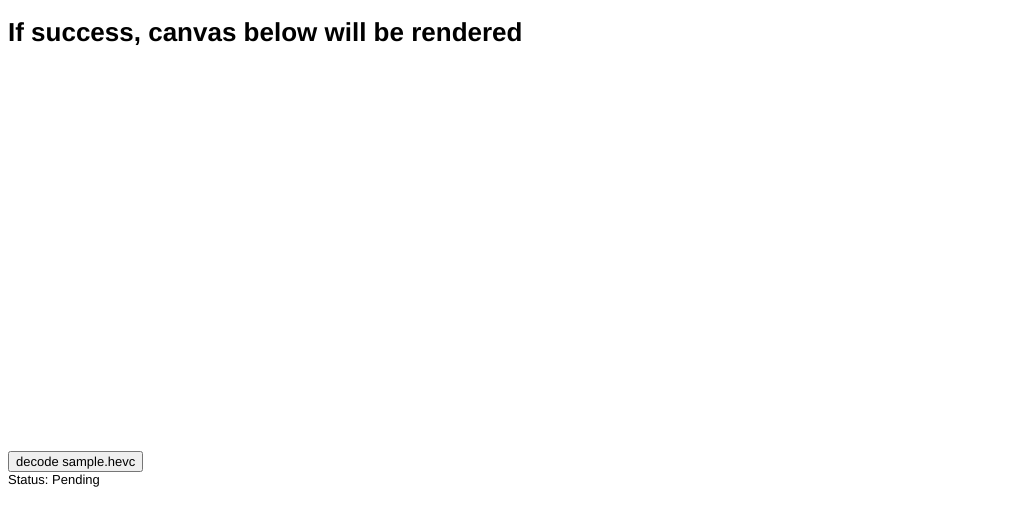
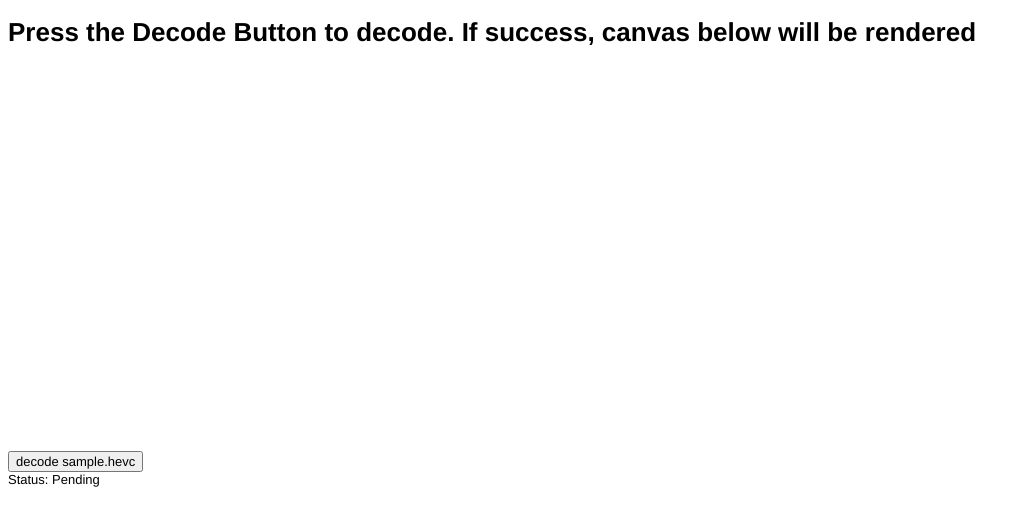
Before and after one commit to zeruniverse/webcodecs_bg_hevc_test, a plain HTML site: page index.html in a window 1280 px wide. Shown: the whole page, without its empty margins (0-1030 px from the left). Drawn offline with Linux system fonts and the light colour scheme.

Commit message:
update notes

```diff
--- a/index.html
+++ b/index.html
@@ -79,7 +79,7 @@ function run_decode(url) {
 
 </script>
 <body>
-    <h1>If success, canvas below will be rendered</h1>
+    <h1>Press the Decode Button to decode. If success, canvas below will be rendered</h1>
     <button onclick="run_decode('sample.hevc')">decode sample.hevc</button>
     <canvas id="cvs" width="400px" height="400px"></canvas>
     <div>Status: <span id="status">Pending</span></div>
```
